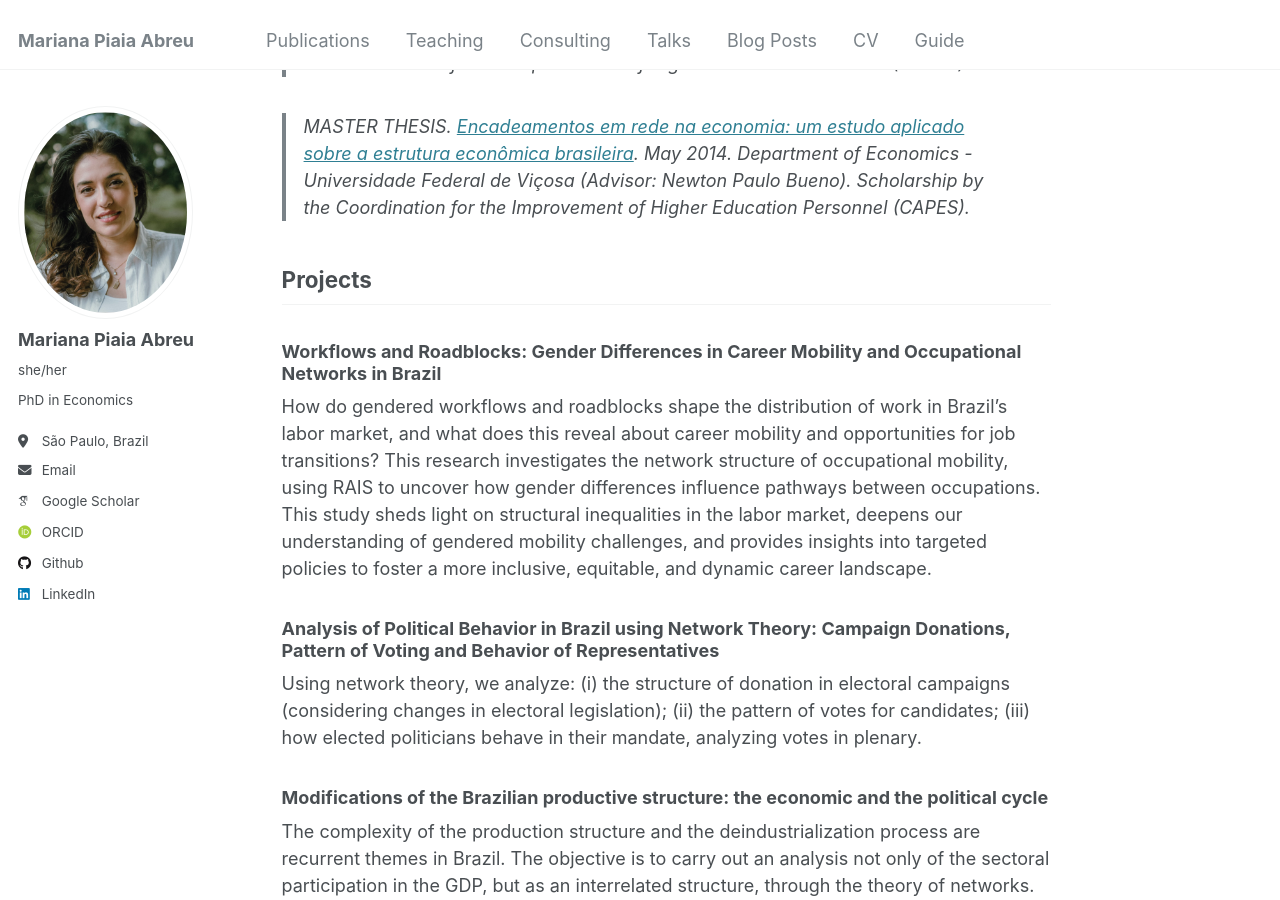
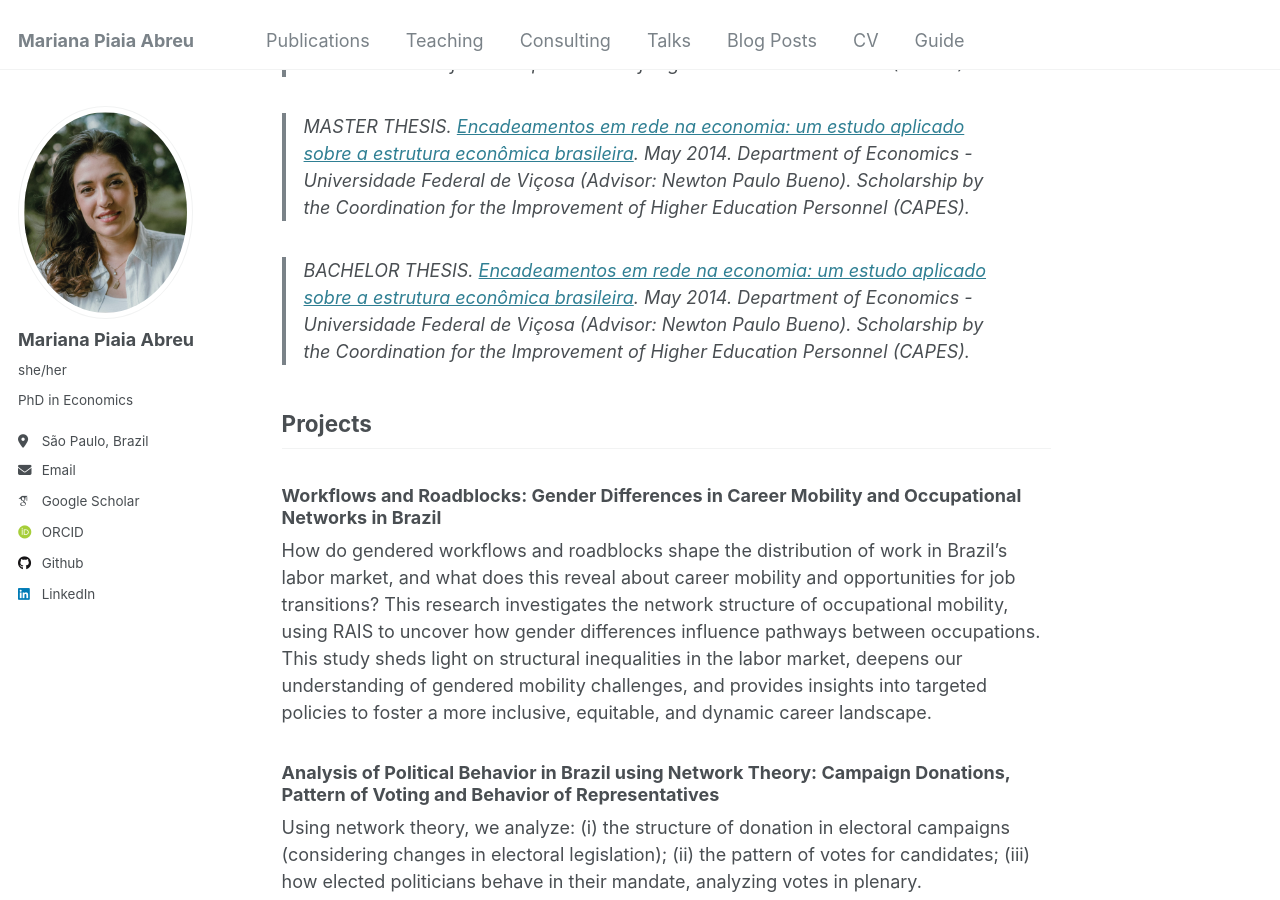
Before and after one commit to piaiaabreu/piaiaabreu.github.io, a Jekyll site: the page built from _pages/publications.md, in a window 1280 px wide and 900 px high, scrolled down 1059 px. Built offline with Jekyll 4.4.1, drawn with Linux system fonts in a browser that asks for light colours; some web fonts are replaced.

Commit message:
Update publications.md

```diff
--- a/_pages/publications.md
+++ b/_pages/publications.md
@@ -24,9 +24,11 @@ redirect_from:
 
 > [_Review_ - Meseguer, C. M. La Teoría Evolutiva de las Instituciones: La Perspectiva Austriaca](https://doi.org/10.30800/mises.2013.v1.237). MISES: Interdisciplinary Journal of Philosophy, Law and Economics, 1 (1), p. 292-296, 2012.
 
-> _DOCTORAL DISSERTATION_. [A complexidade da estrutura produtiva e financeira: uma análise de redes para o Brasil](files/PIAIA%20ABREU%20(2011)_Bachelor%20Thesis.pdf). June 2018. Department of Economics - Universidade Federal Fluminense (Advisor: Renata R. Del-Vecchio). Scholarship by the Coordination for the Improvement of Higher Education Personnel (CAPES).
+> _DOCTORAL DISSERTATION_. [A complexidade da estrutura produtiva e financeira: uma análise de redes para o Brasil](/files/PIAIA ABREU (2018)_Doctoral Dissertation.pdf). June 2018. Department of Economics - Universidade Federal Fluminense (Advisor: Renata R. Del-Vecchio). Scholarship by the Coordination for the Improvement of Higher Education Personnel (CAPES).
 
-> _MASTER THESIS_. [Encadeamentos em rede na economia: um estudo aplicado sobre a estrutura econômica brasileira](). May 2014. Department of Economics - Universidade Federal de Viçosa (Advisor: Newton Paulo Bueno). Scholarship by the Coordination for the Improvement of Higher Education Personnel (CAPES).
+> _MASTER THESIS_. [Encadeamentos em rede na economia: um estudo aplicado sobre a estrutura econômica brasileira](/files/PIAIA ABREU (2014)_Master Dissertation.pdf). May 2014. Department of Economics - Universidade Federal de Viçosa (Advisor: Newton Paulo Bueno). Scholarship by the Coordination for the Improvement of Higher Education Personnel (CAPES).
+
+> _BACHELOR THESIS_. [Encadeamentos em rede na economia: um estudo aplicado sobre a estrutura econômica brasileira](/files/PIAIA ABREU (2011)_Bachelor Thesis.pdf). May 2014. Department of Economics - Universidade Federal de Viçosa (Advisor: Newton Paulo Bueno). Scholarship by the Coordination for the Improvement of Higher Education Personnel (CAPES).
 
 
 ## Projects
```
